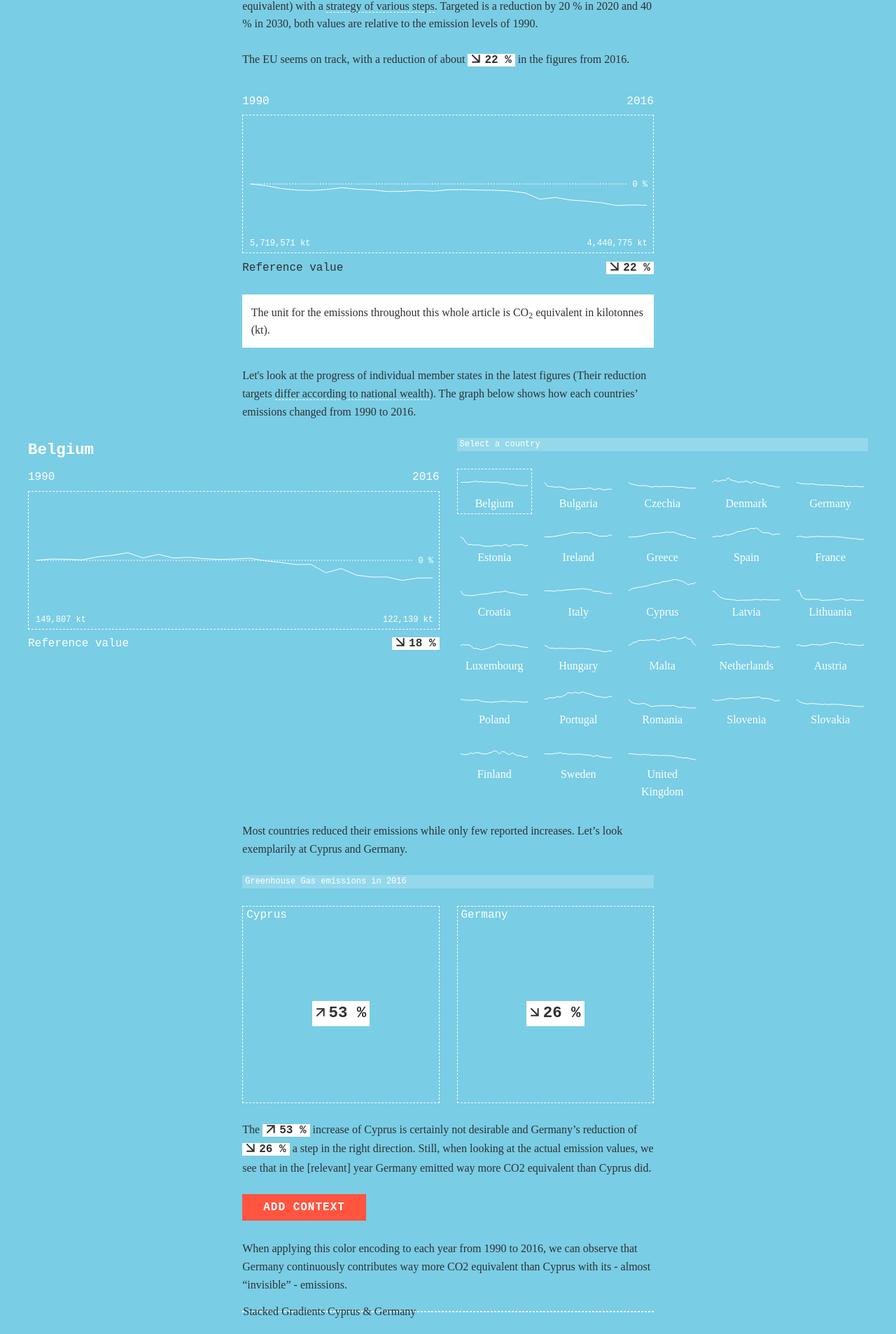
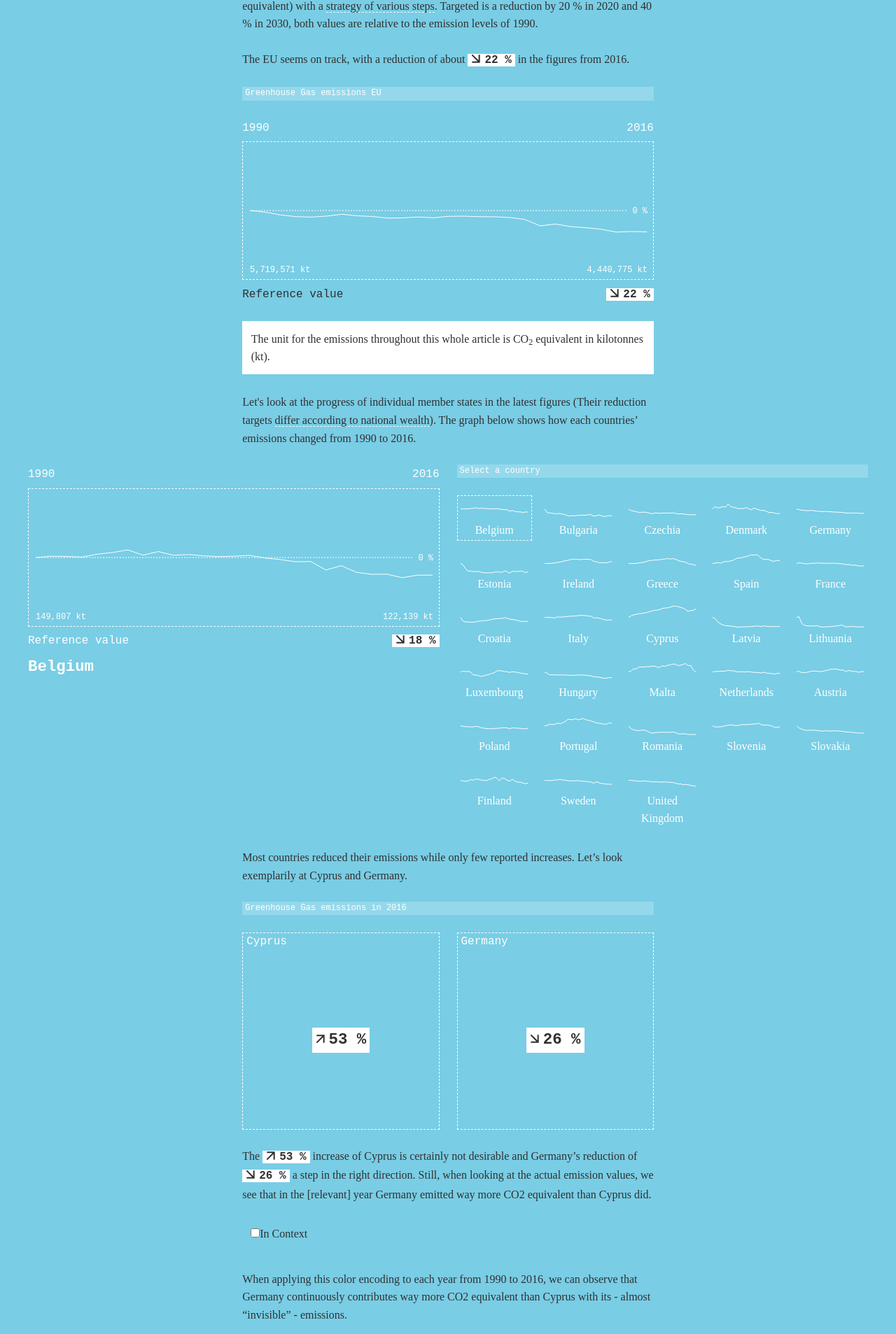
Before and after one commit to dnsos/ghg-emissions-viewer, a Vue app: page /#/ in a window 1280 px wide. Shown: the part 337-2244 px from the top of the page at 70% size. Built offline with nearby package versions, Linux system fonts and the light colour scheme.

Commit message:
Improved figures

```diff
--- a/src/App.vue
+++ b/src/App.vue
@@ -149,15 +149,10 @@
   grid-template-columns: repeat(2, 1fr);
   grid-auto-rows: minmax(min-content, max-content);
   grid-template-areas:
-    "description description"
     "header-left header-right"
     "center center"
     "footer-left footer-right";
   background-color: transparent;
-}
-
-.grid--table > .description {
-  grid-area: description;
 }
 
 .grid--table > .header-left {
--- a/src/components/SectionContextualisation.vue
+++ b/src/components/SectionContextualisation.vue
@@ -10,7 +10,10 @@
     </section>
     <section class="chapter__block">
       <p>The <span class="indicator--highlighted"><i :class="[53 < 0 ? 'arrow--decreasing' : 'arrow--increasing']" class="arrow--forward"></i>53 %</span> increase of Cyprus is certainly not desirable and Germany’s reduction of <span class="indicator--highlighted"><i :class="[-26 < 0 ? 'arrow--decreasing' : 'arrow--increasing']" class="arrow--forward"></i>26 %</span> a step in the right direction. Still, when looking at the actual emission values, we see that in the [relevant] year Germany emitted way more CO2 equivalent than Cyprus did.</p>
-      <button @click="toggleContextualisation">Add context</button>
+      <fieldset>
+        <input @change="toggleContextualisation" type="checkbox" name="context" id="context">
+        <label for="context">In Context</label>
+      </fieldset>
     </section>
   </article>
 </template>
@@ -31,6 +34,9 @@
   computed: {
     eu28Entities: function () {
         return this.$store.getters.eu28Entities
+    },
+    contextEntities: function () {
+      return this.$store.getters.contextEntities
     },
     activeYear: function () {
       return 1990 + this.rangeValue;
--- a/src/components/SectionEU.vue
+++ b/src/components/SectionEU.vue
@@ -6,6 +6,7 @@
     <section class="chapter__block">
       <p>In an effort to contributing to the mitigation of climate change, the European Union members agreed on reducing the emission of Greenhouse Gases (or, more precisely, CO<sub>2</sub> equivalent) with a <a href="https://ec.europa.eu/clima/policies/strategies_en" target="_blank">strategy of various steps</a>. Targeted is a reduction by 20 % in 2020 and 40 % in 2030, both values are relative to the emission levels of 1990.</p>
       <p>The EU seems on track, with a reduction of about <span class="indicator--highlighted"><i :class="[EUChange < 0 ? 'arrow--decreasing' : 'arrow--increasing']" class="arrow--forward"></i>{{ Math.abs(EUChange) }} %</span> in the figures from 2016.</p>
+      <p class="figure__description">Greenhouse Gas emissions EU</p>
     </section>
     <section class="chapter__block grid--table">
       <div class="header-left"><span class="indicator">1990</span></div>
```
